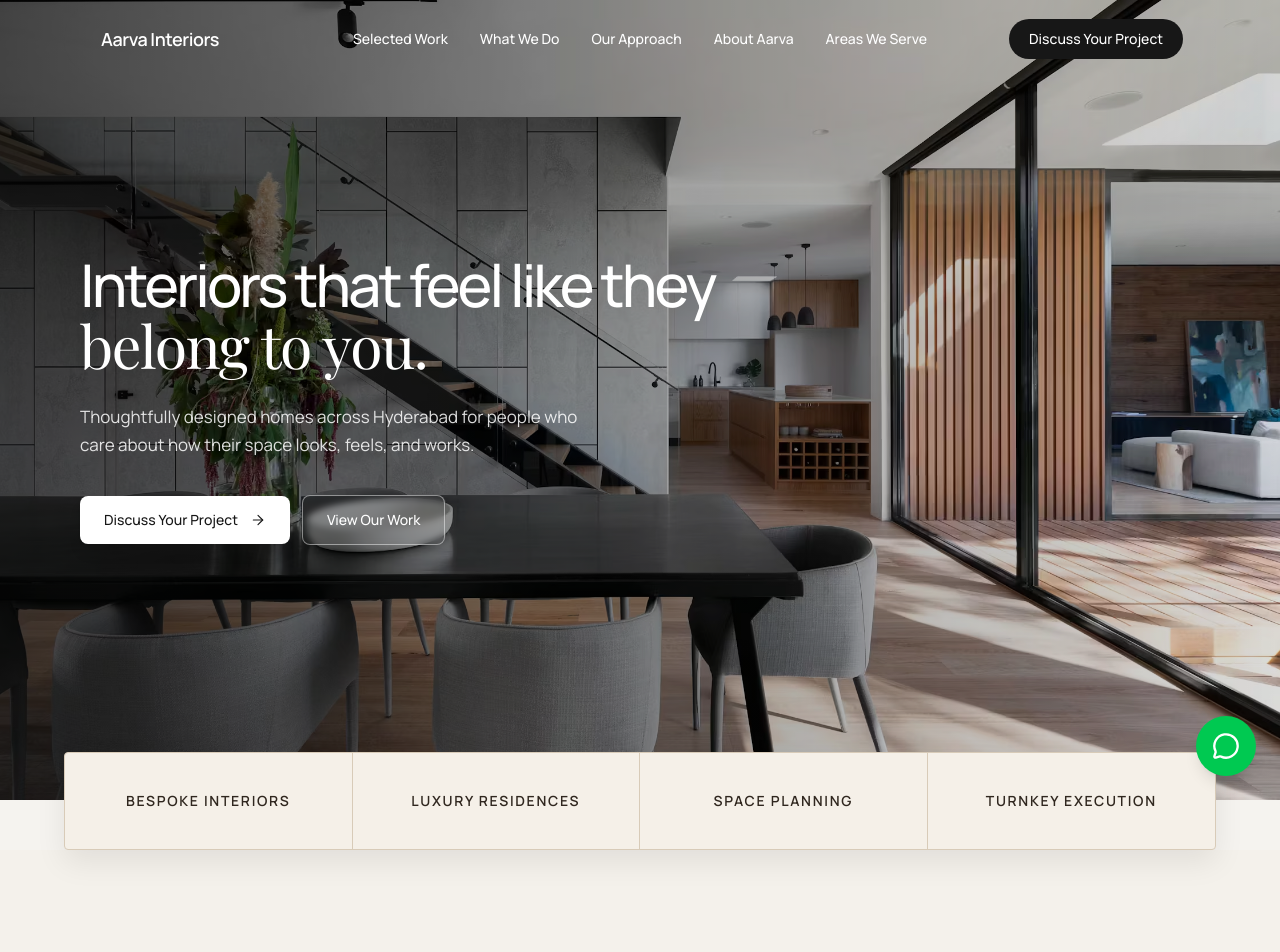
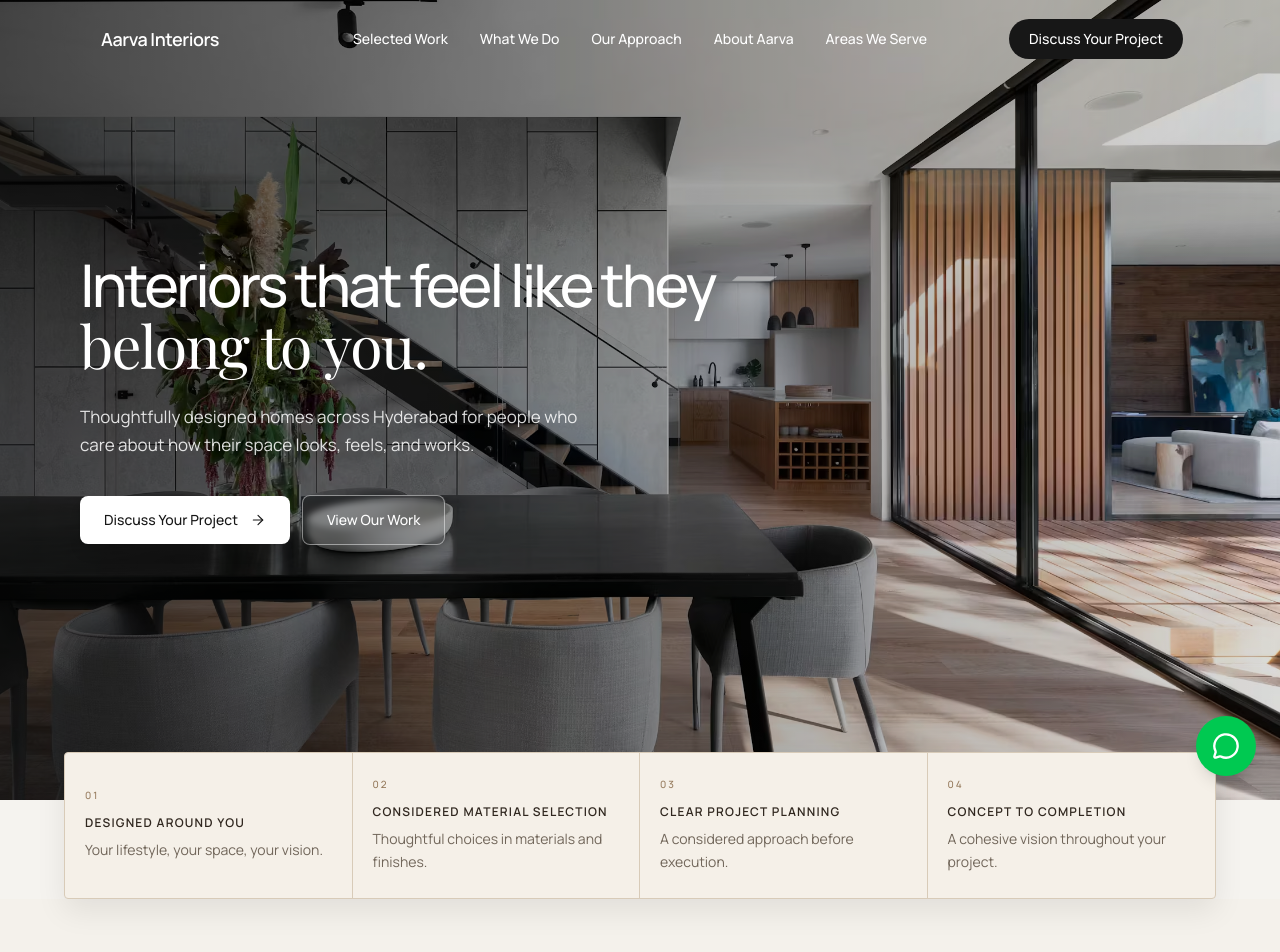
Before and after one commit to dharanshetty05/Aarva, a Next.js app: page / in a window 1280 px wide. Shown: the top 952 px of the page. Built offline with nearby package versions, Linux system fonts and the light colour scheme.

Commit message:
feat: Updated Trust Strip

```diff
--- a/src/components/TrustStrip.tsx
+++ b/src/components/TrustStrip.tsx
@@ -1,35 +1,63 @@
 export default function TrustStrip() {
   const items = [
-    "Bespoke Interiors",
-    "Luxury Residences",
-    "Space Planning",
-    "Turnkey Execution",
+    {
+      number: "01",
+      title: "Designed Around You",
+      description: "Your lifestyle, your space, your vision.",
+    },
+    {
+      number: "02",
+      title: "Considered Material Selection",
+      description: "Thoughtful choices in materials and finishes.",
+    },
+    {
+      number: "03",
+      title: "Clear Project Planning",
+      description: "A considered approach before execution.",
+    },
+    {
+      number: "04",
+      title: "Concept to Completion",
+      description: "A cohesive vision throughout your project.",
+    },
   ];
 
   return (
     <section
-      aria-label="Aarva Interiors design services"
+      aria-label="The Aarva Interiors approach"
       className="relative z-20 -mt-10 px-5 sm:-mt-12 sm:px-8 lg:px-10"
     >
       <div className="mx-auto max-w-6xl">
-        <div className="grid overflow-hidden rounded-sm border border-[#d8cbb8] bg-[#f5f0e8] shadow-[0_12px_30px_rgba(0,0,0,0.08)] sm:grid-cols-4">
+        <div className="grid overflow-hidden rounded-sm border border-[#d8cbb8] bg-[#f5f0e8] shadow-[0_12px_30px_rgba(0,0,0,0.08)] sm:grid-cols-2 lg:grid-cols-4">
           {items.map((item, index) => (
             <div
-              key={item}
+              key={item.number}
               className={`
-                flex min-h-20 items-center justify-center px-5 py-5
-                text-center
-                sm:min-h-24
+                flex min-h-28 flex-col justify-center px-6 py-6
+                sm:min-h-32 sm:px-5
                 ${
                   index !== items.length - 1
-                    ? "border-b border-[#d8cbb8] sm:border-b-0 sm:border-r"
+                    ? "border-b border-[#d8cbb8] sm:border-r lg:border-b-0"
+                    : ""
+                }
+                ${
+                  index === 1
+                    ? "lg:border-r"
                     : ""
                 }
               `}
             >
-              <span className="text-xs font-semibold uppercase tracking-[0.12em] text-[#30271f] sm:text-sm">
-                {item}
+              <span className="mb-3 text-[10px] font-medium tracking-[0.2em] text-[#967b5d]">
+                {item.number}
               </span>
+
+              <h2 className="text-xs font-semibold uppercase tracking-[0.1em] text-[#30271f]">
+                {item.title}
+              </h2>
+
+              <p className="mt-2 text-sm leading-relaxed text-[#71665a]">
+                {item.description}
+              </p>
             </div>
           ))}
         </div>
```
